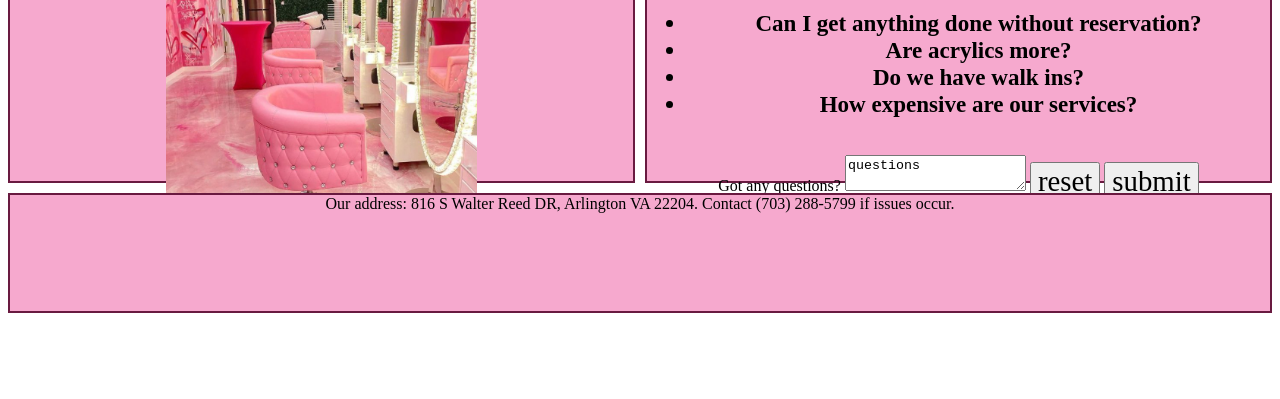
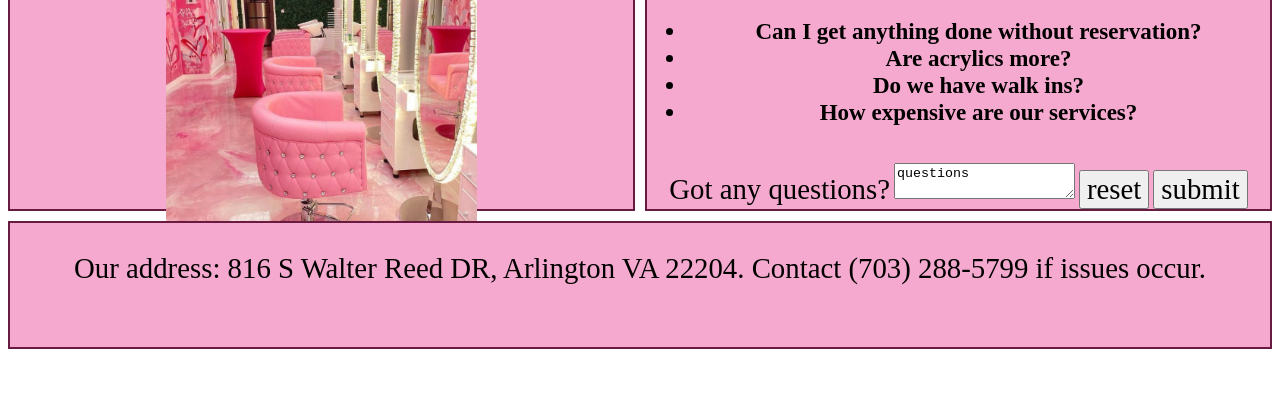
Before and after one commit to cworst/the-second-choices, a plain HTML site: page time.html in a window 1280 px wide. Shown: the part 270-669 px from the top of the page. Drawn offline with Linux system fonts and the light colour scheme; no server answers.

Commit message:
styles.css

```diff
--- a/styles.css
+++ b/styles.css
@@ -33,7 +33,7 @@ ul, li {
         font-size: 120%;
 	font-weight: bold;
 }
-p, input {
+p, label, input {
 	font-family: "Times New Roman", sans-serif;
 	font-size: 180%;
 }
--- a/time.html
+++ b/time.html
@@ -9,7 +9,7 @@
         display:grid;
         grid-template-rows:repeat(10,1fr);
         grid-template-columns:repeat(10,1fr);
-        height:80vh;
+        height:85vh;
         text-align:center;
         gap:10px;
 }
@@ -77,7 +77,7 @@
 
 
 </div>
-<div class="footer">Our address: 816 S Walter Reed DR, Arlington VA 22204. Contact (703) 288-5799 if issues occur.</div>
+<div class="footer"><p>Our address: 816 S Walter Reed DR, Arlington VA 22204. Contact (703) 288-5799 if issues occur.</p></div>
 </div>
 </body>
 </html>
```
Also changed, not shown: index.html (+1 -1 lines), reviews.html (+1 -1 lines).
